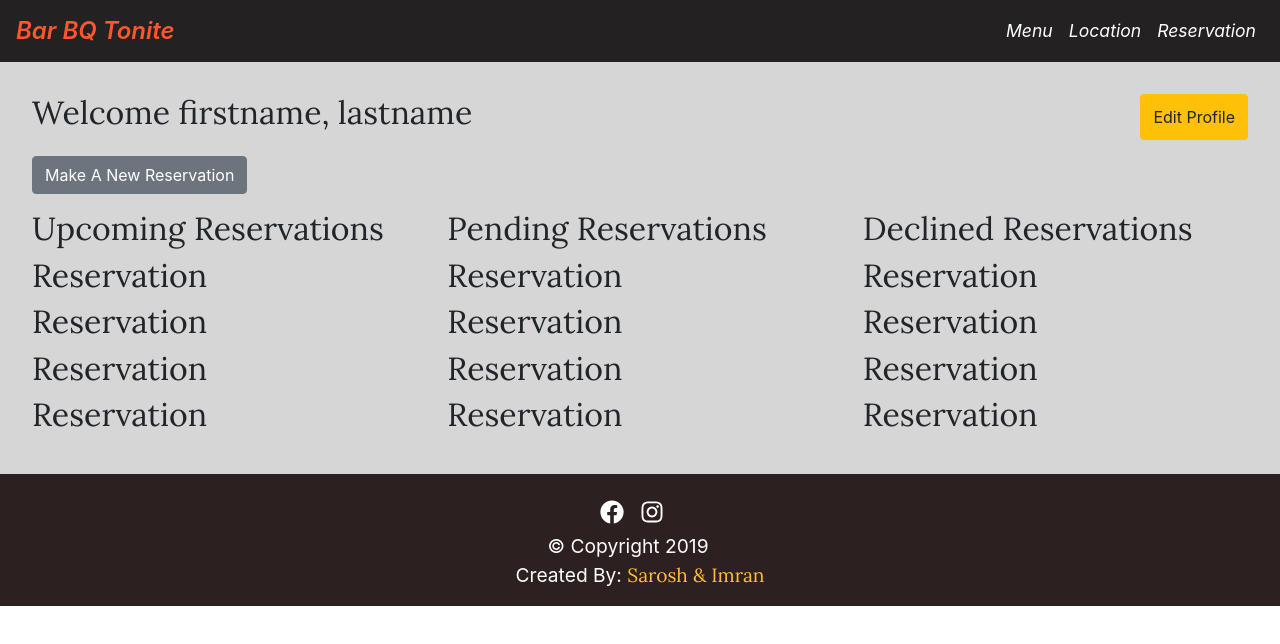
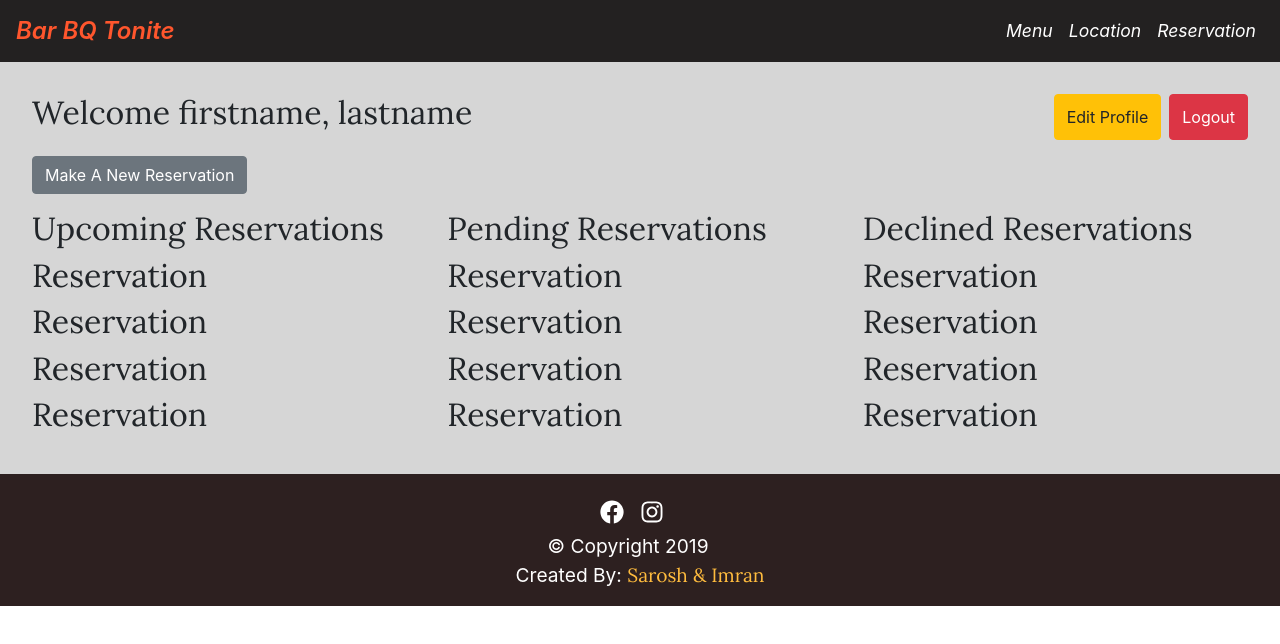
Before and after one commit to SaroshKhawar496/bbq-tonite, a React (Create React App) app in the folder client/: page /customerdash in a window 1280 px wide. Shown: the top 644 px of the page. Built offline with nearby package versions, Linux system fonts and the light colour scheme.

Commit message:
Added logout method to dashboard. after signin success redirect to dashboard

```diff
--- a/client/src/containers/CustomerDashboard.js
+++ b/client/src/containers/CustomerDashboard.js
@@ -2,7 +2,7 @@ import styles from "../sass/CustomerDashboard.module.scss";
 import React, { Component } from "react";
 import Reservations from "../containers/Reservations";
 import { FaEdit, FaEye, FaJenkins } from "react-icons/fa";
-import { Link } from "react-router-dom";
+import { Link, Redirect } from "react-router-dom";
 
 class CustomerDashboard extends Component {
   // reservationsHandler = () => {
@@ -17,6 +17,10 @@ class CustomerDashboard extends Component {
   //   this.props.history.push("/you");
   // };
 
+  logoutHandler = () => {
+    localStorage.removeItem("Authorization");
+    this.props.history.push("/");
+  };
   render() {
     return (
       <div className={styles.container}>
@@ -25,16 +29,20 @@ class CustomerDashboard extends Component {
           <button className="btn btn-warning text-capitalize ">
             Edit Profile
           </button>
+          <button
+            className="btn btn-danger ml-2 text-capitalize"
+            onClick={this.logoutHandler}
+          >
+            Logout
+          </button>
         </div>
 
         <div>
-
           <Link to="/reservations/new">
             <button className="btn my-button btn-secondary text-capitalize my-3">
               Make a new reservation
             </button>
           </Link>
-
         </div>
         <div className="row">
           <div className="col-sm-12 col-md-4 ">
--- a/client/src/containers/SignIn.js
+++ b/client/src/containers/SignIn.js
@@ -15,7 +15,7 @@ class SignIn extends Component {
     });
   };
   handleLoginSuccess = () => {
-    this.props.history.push("/Customer");
+    this.props.history.push("/customerdash");
   };
   handleSubmit = e => {
     e.preventDefault();
@@ -43,7 +43,10 @@ class SignIn extends Component {
               alert: "success",
               error: null
             },
-            () => localStorage.setItem("Authorization", res.data)
+            () => {
+              localStorage.setItem("Authorization", res.data);
+              this.handleLoginSuccess();
+            }
           );
         }
       })
```
Also changed, not shown: client/src/components/SignIn.js (deleted, +0 -11 lines).
